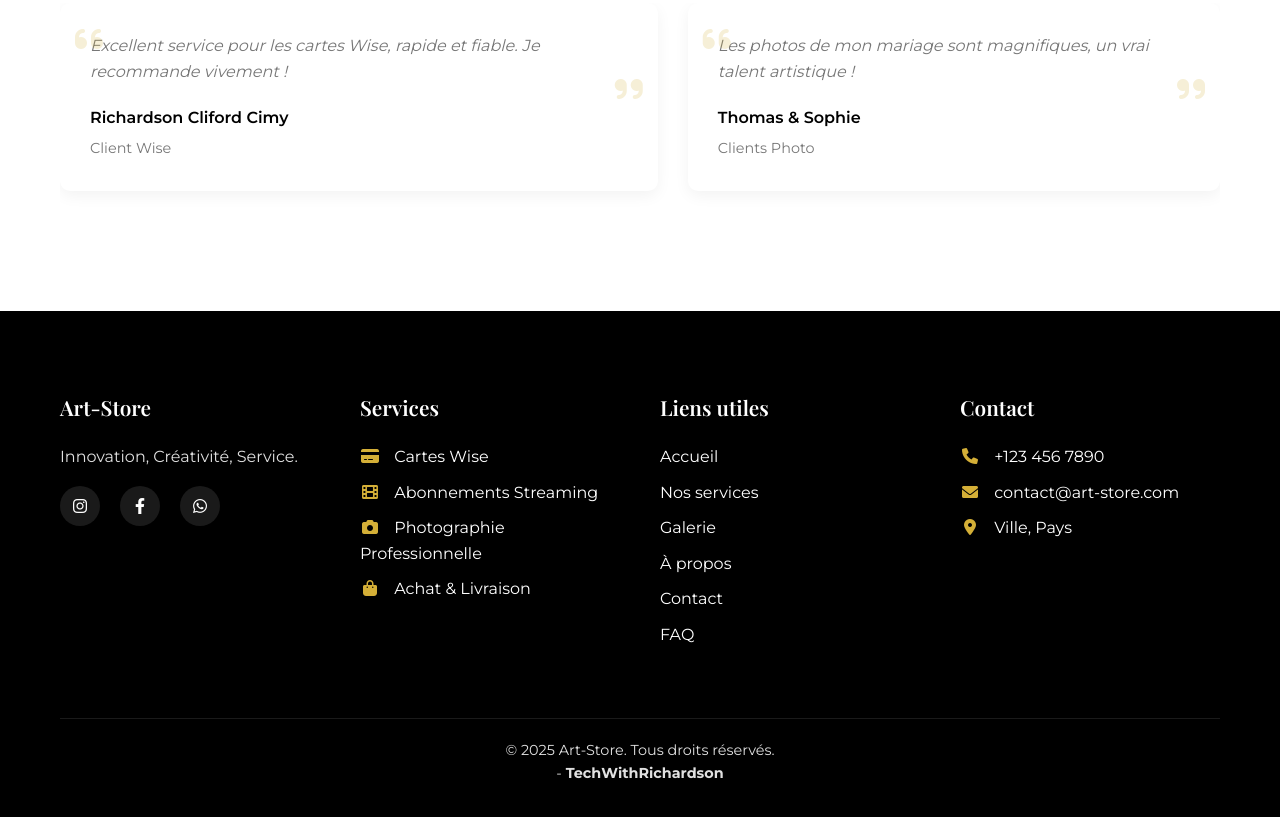
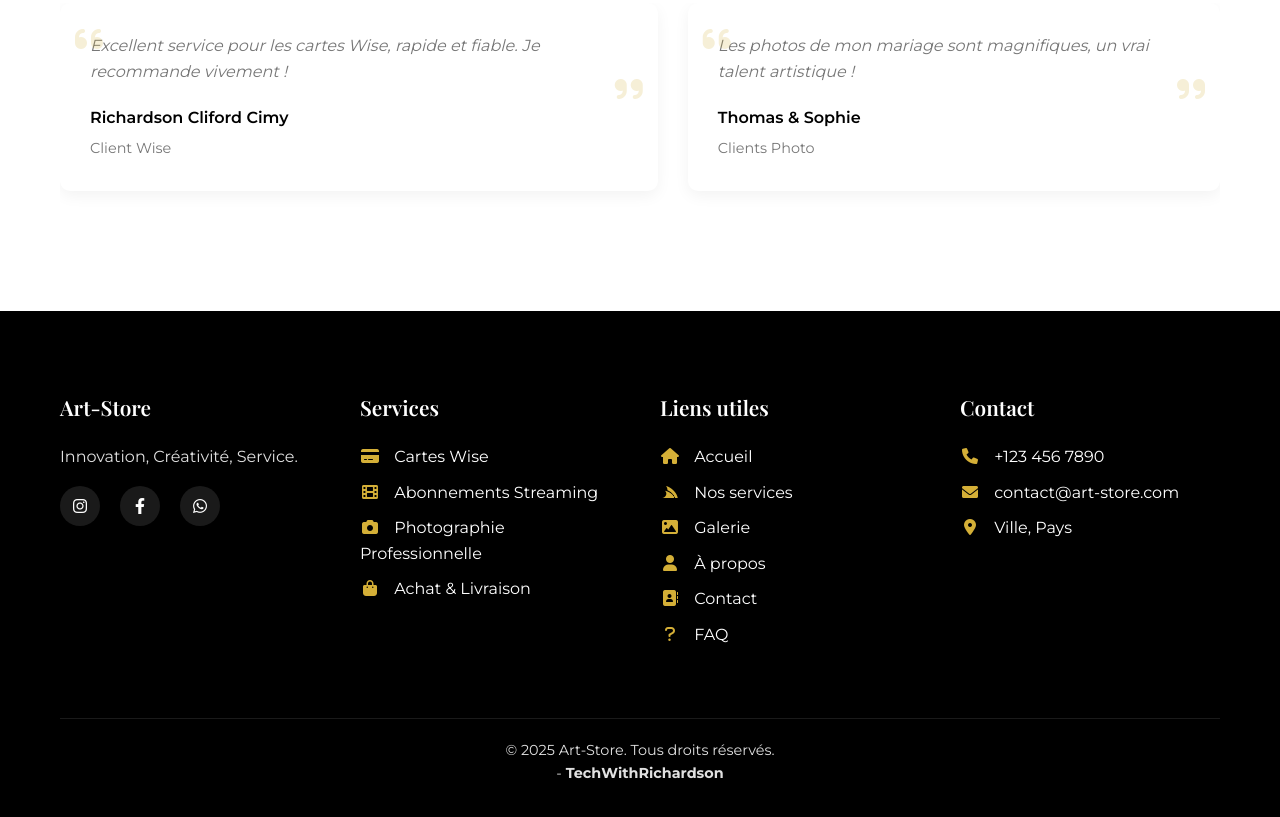
Before and after one commit to cimyrichardson/art-store, a plain HTML site: page index.html in a window 1280 px wide. Shown: the part 2049-2866 px from the top of the page. Drawn offline with nearby package versions, Linux system fonts and the light colour scheme.

Commit message:
Icon Add

```diff
--- a/index.html
+++ b/index.html
@@ -176,12 +176,12 @@
                 <div class="footer-col">
                     <h3>Liens utiles</h3>
                     <ul>
-                        <li><a href="index.html">Accueil</a></li>
-                        <li><a href="services.html">Nos services</a></li>
-                        <li><a href="galerie.html">Galerie</a></li>
-                        <li><a href="about.html">À propos</a></li>
-                        <li><a href="contact.html">Contact</a></li>
-                        <li><a href="faq.html">FAQ</a></li>
+                        <li><a href="index.html"><i class="fa-solid fa-house"></i> Accueil</a></li>
+                        <li><a href="services.html"><i class="fa-brands fa-servicestack"></i> Nos services</a></li>
+                        <li><a href="galerie.html"><i class="fa-solid fa-image"></i> Galerie</a></li>
+                        <li><a href="about.html"><i class="fa-solid fa-user"></i> À propos</a></li>
+                        <li><a href="contact.html"><i class="fa-solid fa-address-book"></i> Contact</a></li>
+                        <li><a href="faq.html"><i class="fa-solid fa-question"></i> FAQ</a></li>
                     </ul>
                 </div>
                 <div class="footer-col">
```
